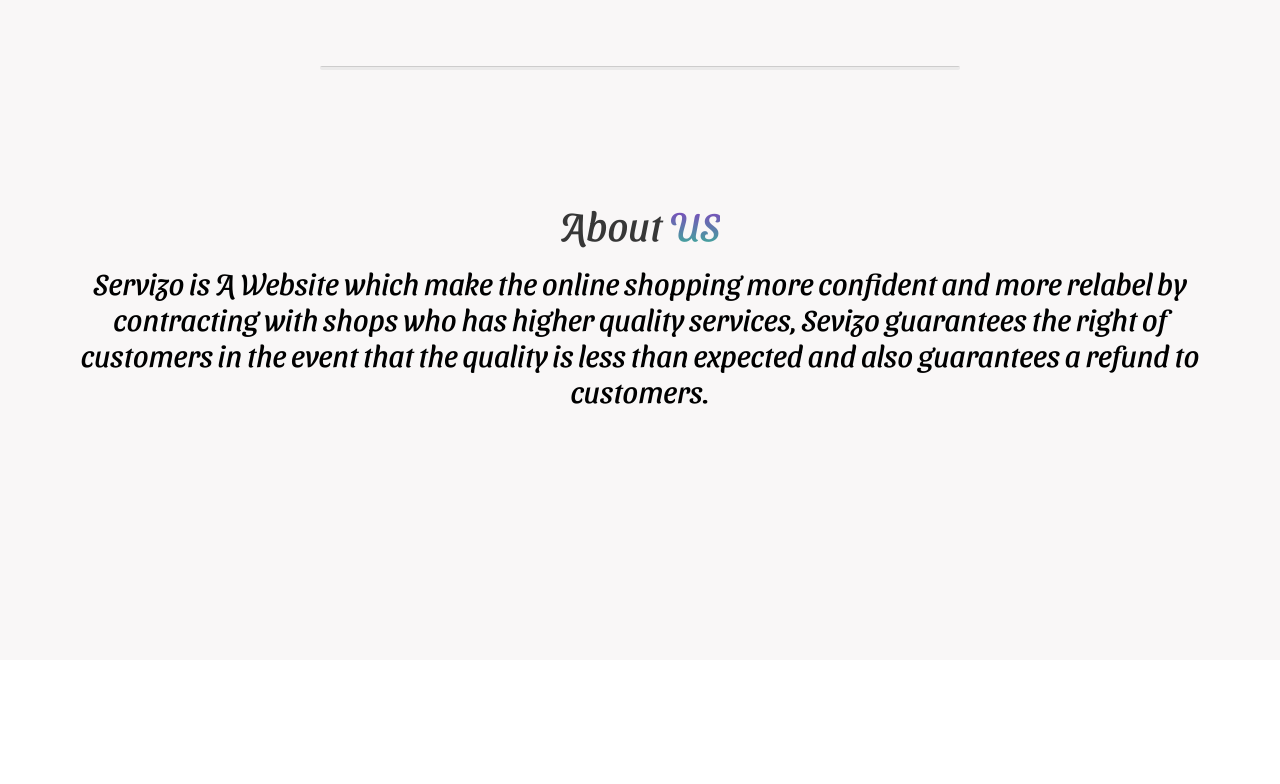
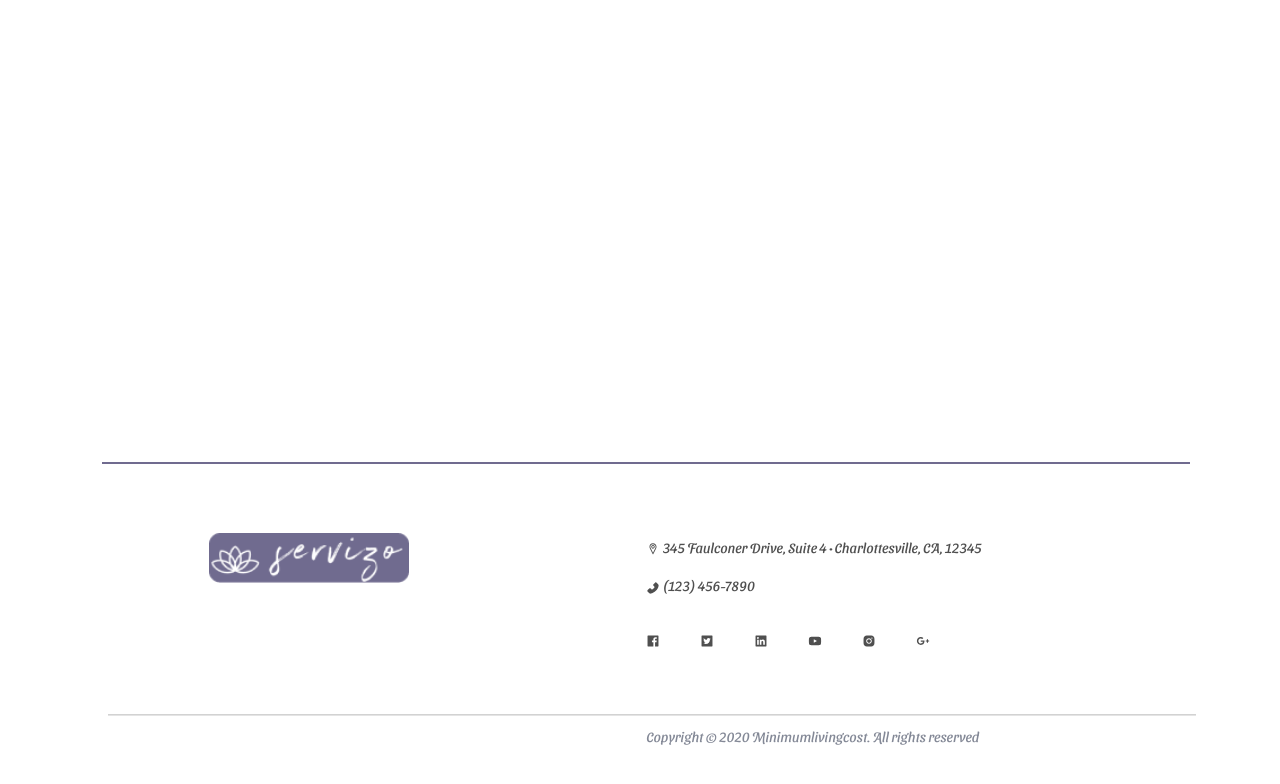
Before and after one commit to wurood/Servizo_FronEnd, a React (Create React App) app: page /login in a window 1280 px wide. Shown: the top 784 px of the page. Built offline with nearby package versions, Linux system fonts and the light colour scheme.

Commit message:
add routes

```diff
--- a/src/App.js
+++ b/src/App.js
@@ -1,14 +1,28 @@
 import logo from './logo.svg'
 import './App.css'
-import { MDBContainer } from 'mdb-react-ui-kit';
-import {Logo} from './components/Logo'
+import { Route, Routes} from 'react-router-dom';
+
+import Layout from './components/Layout';
+import { Landing } from './container/Landing';
+import { Shopes } from './container/Shopes';
+import { Request } from './container/Request';
+import { Login } from './container/Login';
 import { SignUP } from './container/SignUP';
-import {AboutUs}from './components/AboutUs'
+
 function App() {
   return (
-    <MDBContainer fluid>
-      <AboutUs />
-    </MDBContainer>
+      <Layout>
+      <Routes>
+           <Route path="/login" element={<Login />} />
+          <Route path="/signup" element={<SignUP />} />
+           <Route path="/" element={<Layout />}>
+                <Route index element={<Landing />} />
+                <Route path="/shopes" element={<Shopes />} />
+                <Route path="/request" element={<Request />} />
+            </Route>
+            <Route path="*" element={<>404 page not found</>} />
+        </Routes>
+    </Layout>
   );
 }
 
--- a/src/components/Footer/index.js
+++ b/src/components/Footer/index.js
@@ -20,7 +20,7 @@ import { AiOutlineGooglePlus} from "react-icons/ai";
 
 export default function Footer() {
   return (
-    <MDBFooter bgColor='light' className='text-center text-lg-left'>
+    <MDBFooter bgColor='light' className='text-center text-lg-left footer'>
       <MDBContainer className='p-4'>
         <MDBRow className='row-height'>
           <MDBCol lg='6' md='12' className='mb-4 mb-md-0'>
--- a/src/components/Header/index.js
+++ b/src/components/Header/index.js
@@ -23,7 +23,7 @@ function Header() {
   return (
     <MDBNavbar expand="lg" light bgColor="light">
         <MDBNavbarBrand href="#">
-           <LayoutLogo class='logo'/>
+           <LayoutLogo class='logo_'/>
         </MDBNavbarBrand>
         <MDBNavbarToggler
           type="button"
--- a/src/components/Header/style.css
+++ b/src/components/Header/style.css
@@ -1,4 +1,5 @@
 .logo {
+    position: relative;
     color: white;
     align-self: center;
     margin-left: 1.2rem;
--- /dev/null
+++ b/src/components/Layout/index.js
@@ -0,0 +1,15 @@
+import Header  from '../Header/index'
+import Footer from '../Footer/index'
+import { Outlet } from "react-router-dom";
+
+const Layout = ({ children }) => {
+  return (
+    <>
+    <Header />
+    <Outlet />
+    <Footer />
+    </>
+  )
+}
+
+export default Layout
--- a/src/index.js
+++ b/src/index.js
@@ -5,12 +5,13 @@ import 'mdb-react-ui-kit/dist/css/mdb.min.css';
 import "@fortawesome/fontawesome-free/css/all.min.css";
 import App from './App';
 import reportWebVitals from './reportWebVitals';
+import { BrowserRouter } from 'react-router-dom';
 
 const root = ReactDOM.createRoot(document.getElementById('root'));
 root.render(
-  <React.StrictMode>
+  <BrowserRouter>
     <App />
-  </React.StrictMode>
+  </BrowserRouter>
 );
 
 // If you want to start measuring performance in your app, pass a function
```
